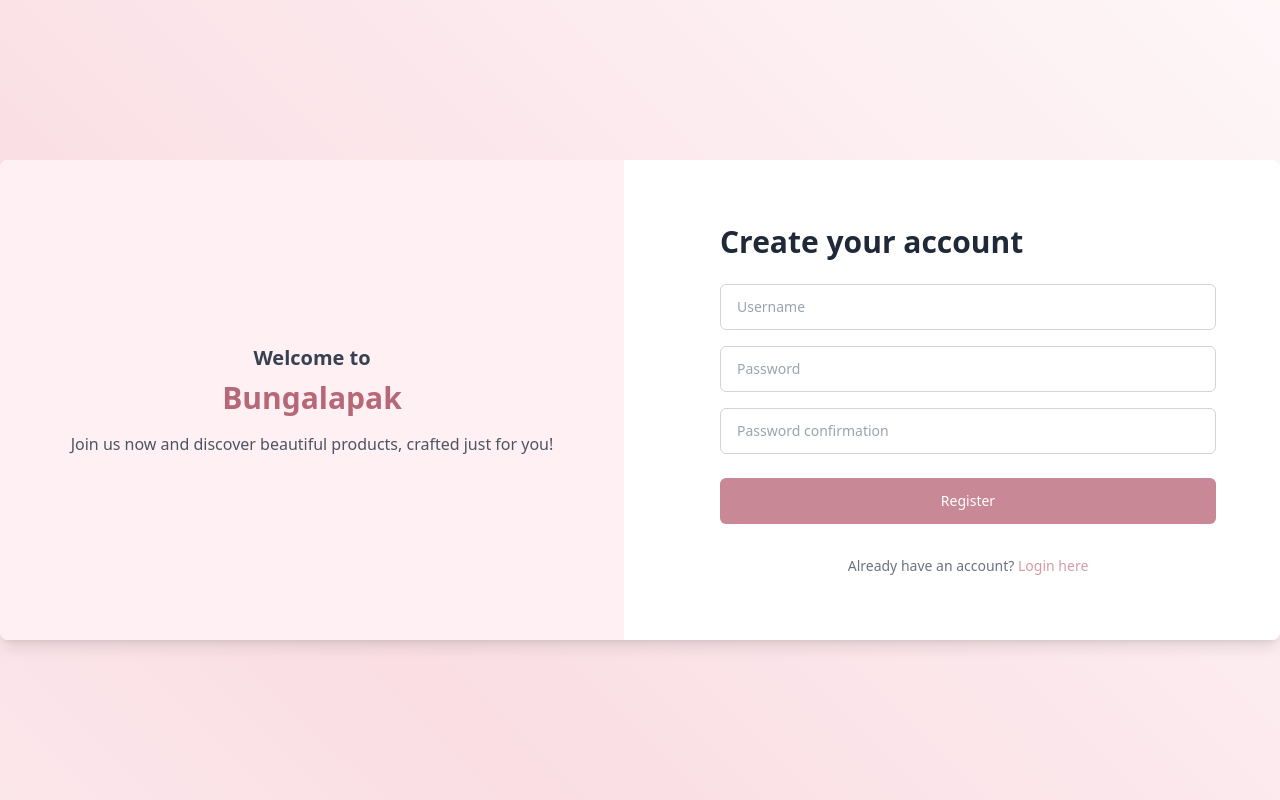
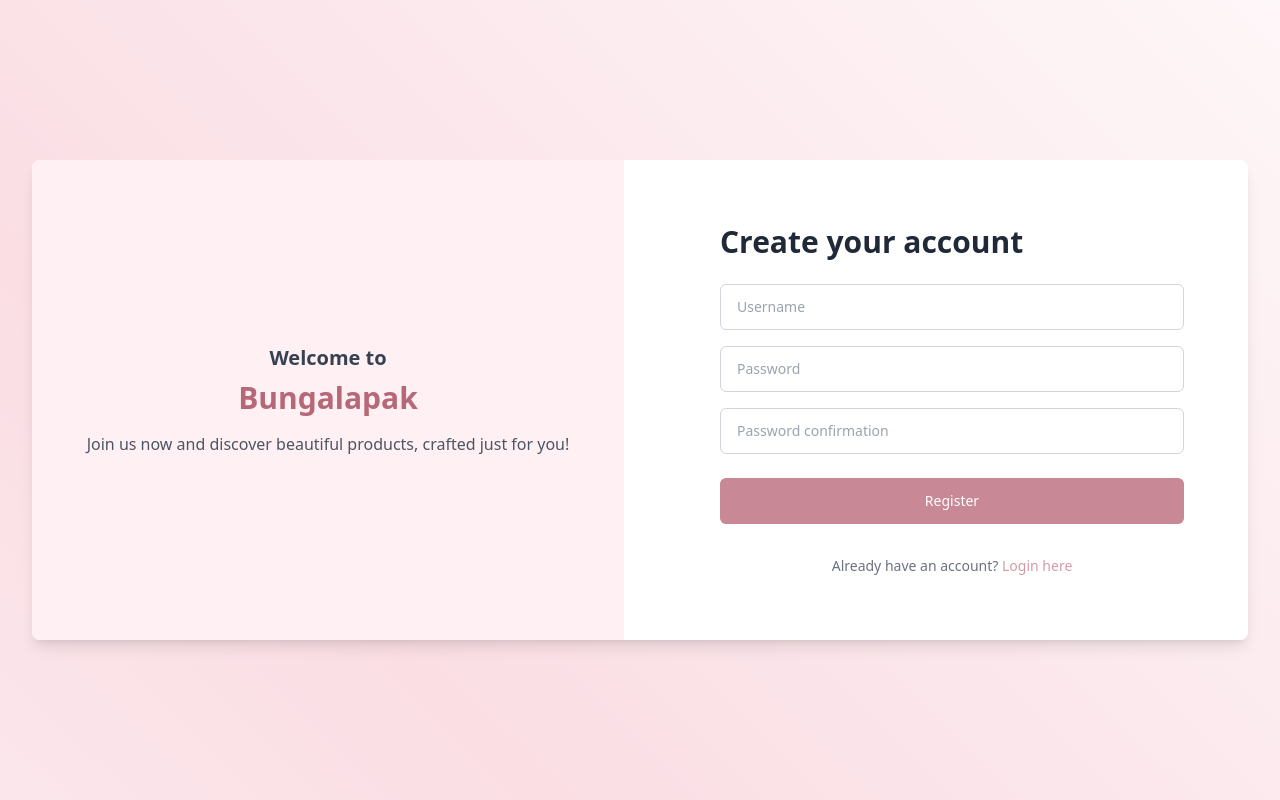
Before and after one commit to khansakhai/bungalapak, a Django app: page /register/ in a window 1280 px wide. Run offline with Django 5.2, Linux system fonts and the light colour scheme; some libraries are stand-ins or nearby versions.

Commit message:
fix: fix kotak register

```diff
--- a/main/templates/register.html
+++ b/main/templates/register.html
@@ -33,7 +33,7 @@
         }
     }
 </style>
-<div class="min-h-screen flex items-center justify-center w-screen animated-background">
+<div class="min-h-screen flex items-center justify-center py-12 px-4 sm:px-6 lg:px-8 animated-background">
     <div class="max-w-7xl w-full grid grid-cols-1 lg:grid-cols-2 gap-8 bg-white shadow-lg rounded-lg overflow-hidden">
         <!-- Left Section - Illustration -->
         <div class="hidden lg:flex items-center justify-center bg-[#fff0f3]">
```
